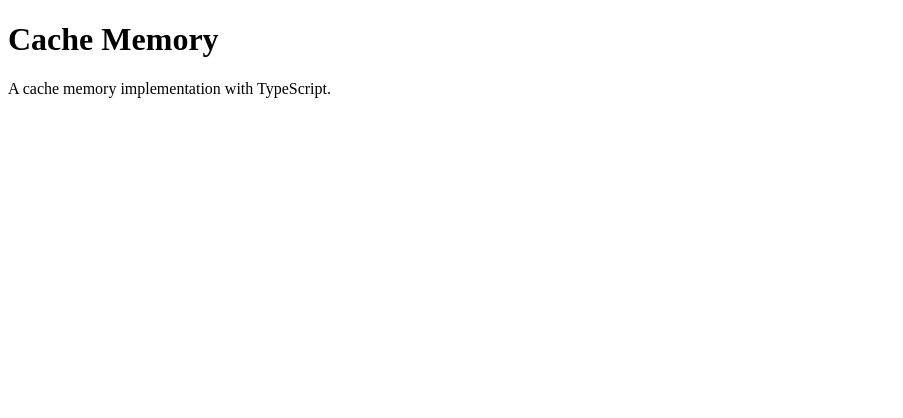
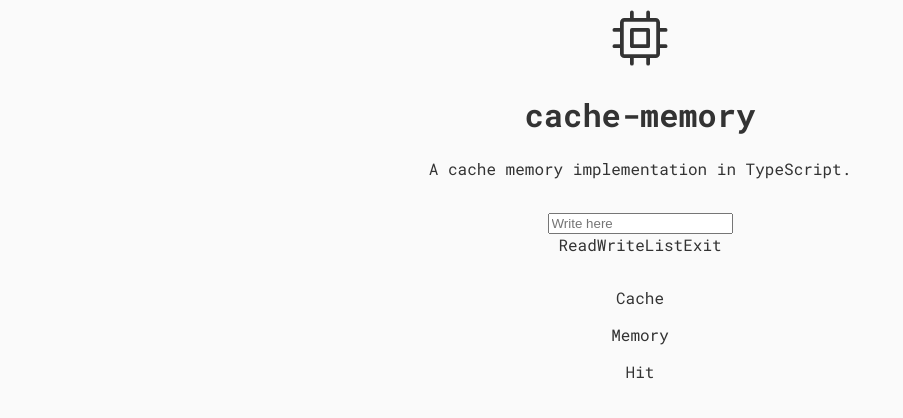
Before and after one commit to joziasmartini/cache-memory, a React (Create React App) app: page / in a window 1280 px wide. Shown: the top 418 px of the page, without its empty margins (0-903 px from the left). Built offline with nearby package versions, Linux system fonts and the light colour scheme.

Commit message:
Insert layout inside react component

```diff
--- a/src/CacheMemory.sass
+++ b/src/CacheMemory.sass
@@ -1,4 +1,15 @@
+@import url('https://fonts.googleapis.com/css2?family=Roboto+Mono:ital,wght@0,100;0,200;0,300;0,400;0,500;0,600;0,700;1,100;1,200;1,300;1,400;1,500;1,600;1,700&display=swap')
+
+body
+  background-color: #fafafa
+  font-family: "Roboto Mono", monospace
+  color: #333
+
 .cache-memory-container
-
+  display: flex
+  justify-content: center
+  flex-direction: column
+  text-align: center
 
 .cache-memory-header
+  margin-bottom: 1rem
--- a/src/CacheMemory.tsx
+++ b/src/CacheMemory.tsx
@@ -2,12 +2,42 @@
 
 function CacheMemory() {
   return (
-    <div className="cache-memory-container">
+    <main className="cache-memory-container">
       <header className="cache-memory-header">
-        <h1>Cache Memory</h1>
-        <p>A cache memory implementation with TypeScript.</p>
+        <svg className="cpu-icon" xmlns="http://www.w3.org/2000/svg" viewBox="0 0 24 24" width="60" height="60"><path fill="#333333" fill-rule="evenodd" d="M8.75 8a.75.75 0 00-.75.75v6.5c0 .414.336.75.75.75h6.5a.75.75 0 00.75-.75v-6.5a.75.75 0 00-.75-.75h-6.5zm.75 6.5v-5h5v5h-5z"></path><path fill="#333333" fill-rule="evenodd" d="M15.25 1a.75.75 0 01.75.75V4h2.25c.966 0 1.75.784 1.75 1.75V8h2.25a.75.75 0 010 1.5H20v5h2.25a.75.75 0 010 1.5H20v2.25A1.75 1.75 0 0118.25 20H16v2.25a.75.75 0 01-1.5 0V20h-5v2.25a.75.75 0 01-1.5 0V20H5.75A1.75 1.75 0 014 18.25V16H1.75a.75.75 0 010-1.5H4v-5H1.75a.75.75 0 010-1.5H4V5.75C4 4.784 4.784 4 5.75 4H8V1.75a.75.75 0 011.5 0V4h5V1.75a.75.75 0 01.75-.75zm3 17.5a.25.25 0 00.25-.25V5.75a.25.25 0 00-.25-.25H5.75a.25.25 0 00-.25.25v12.5c0 .138.112.25.25.25h12.5z"></path></svg>
+        <h1 className="title">cache-memory</h1>
+        <p className="subtitle">A cache memory implementation in TypeScript.</p>
       </header>
-    </div>
+
+        <section id="form">
+
+          <input id="input" className="input" type="text" placeholder="Write here"/>
+
+          <section className="button-area">
+            <span onClick={() => {}} className="button">Read</span>
+            <span onClick={() => {}} className="button">Write</span>
+            <span onClick={() => {}} className="button">List</span>
+            <span onClick={() => {}} className="button">Exit</span>
+          </section>
+
+        </section>
+
+        <section className="option-result">
+          <p id="option-return"></p>
+        </section>
+
+        <section className="memory-data">
+          <div id="cache">
+            <p>Cache</p>
+          </div>
+          <div id="memory">
+            <p>Memory</p>
+          </div>
+          <div id="hit">
+            <p>Hit</p>
+          </div>
+        </section>
+    </main>
   );
 }
 
```
